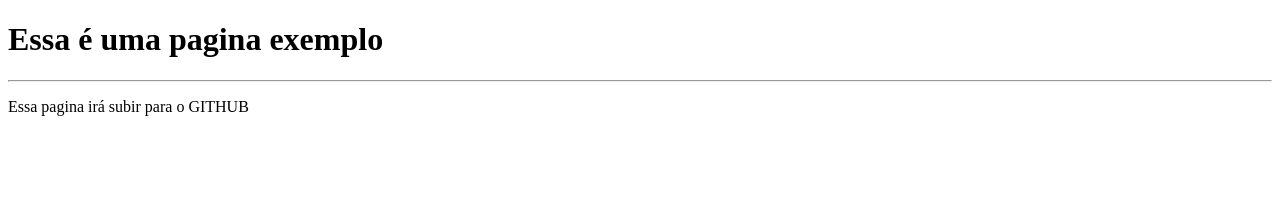
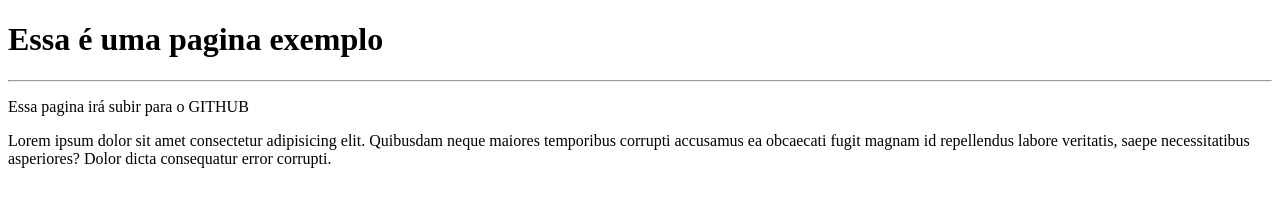
Before and after one commit to MatheusHenriqueLimaCruz/Ola-Mundo, a plain HTML site: page site-exemplo/index.html in a window 1280 px wide. Drawn offline with Linux system fonts and the light colour scheme.

Commit message:
Adicionei outro paragrafo

```diff
--- a/site-exemplo/index.html
+++ b/site-exemplo/index.html
@@ -12,6 +12,8 @@
     <h1>Essa é uma pagina exemplo</h1>
     <hr>
     <p>Essa pagina irá subir para o GITHUB</p>
+
+    <p>Lorem ipsum dolor sit amet consectetur adipisicing elit. Quibusdam neque maiores temporibus corrupti accusamus ea obcaecati fugit magnam id repellendus labore veritatis, saepe necessitatibus asperiores? Dolor dicta consequatur error corrupti. </p>
 </body>
 
 </html>
```
